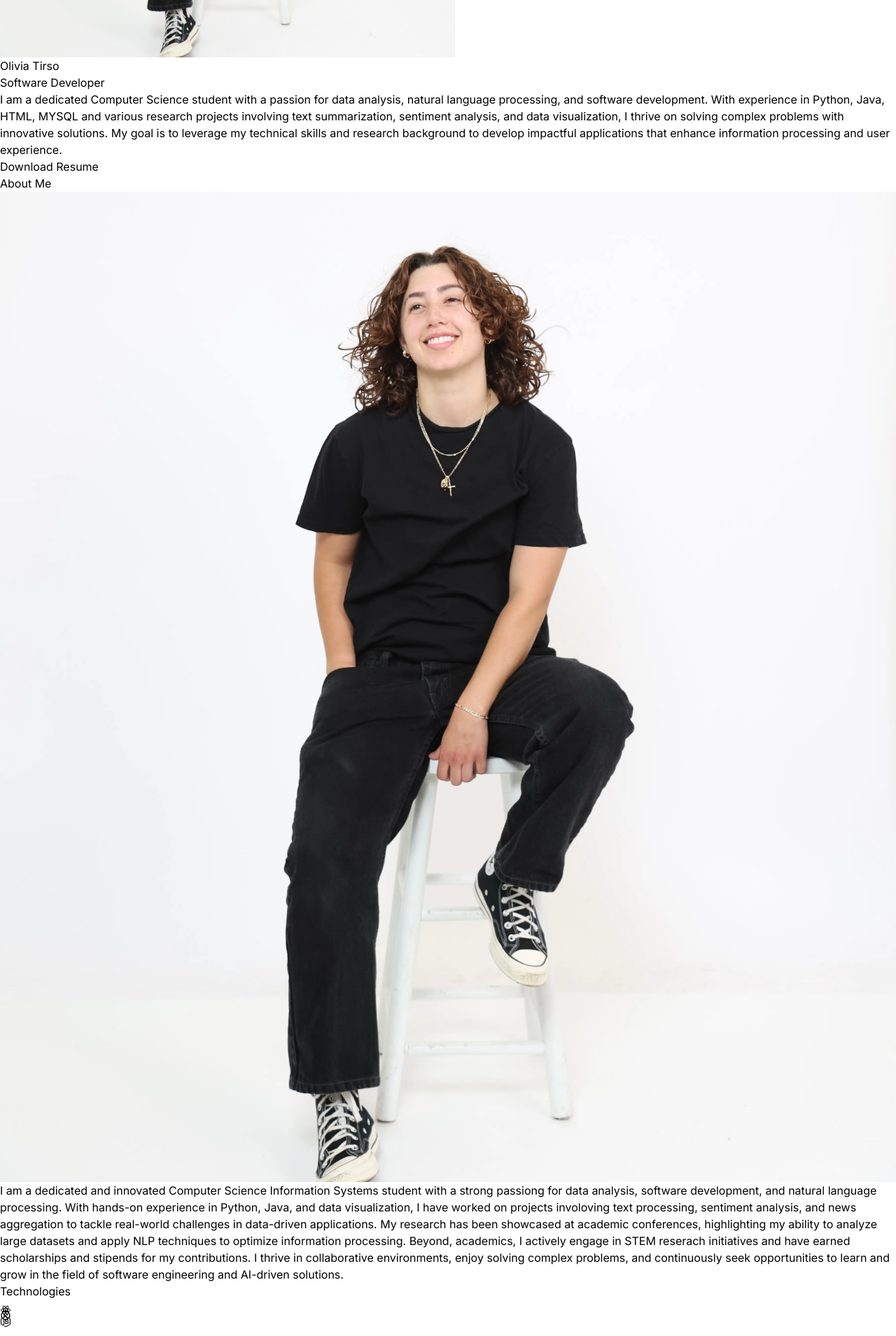
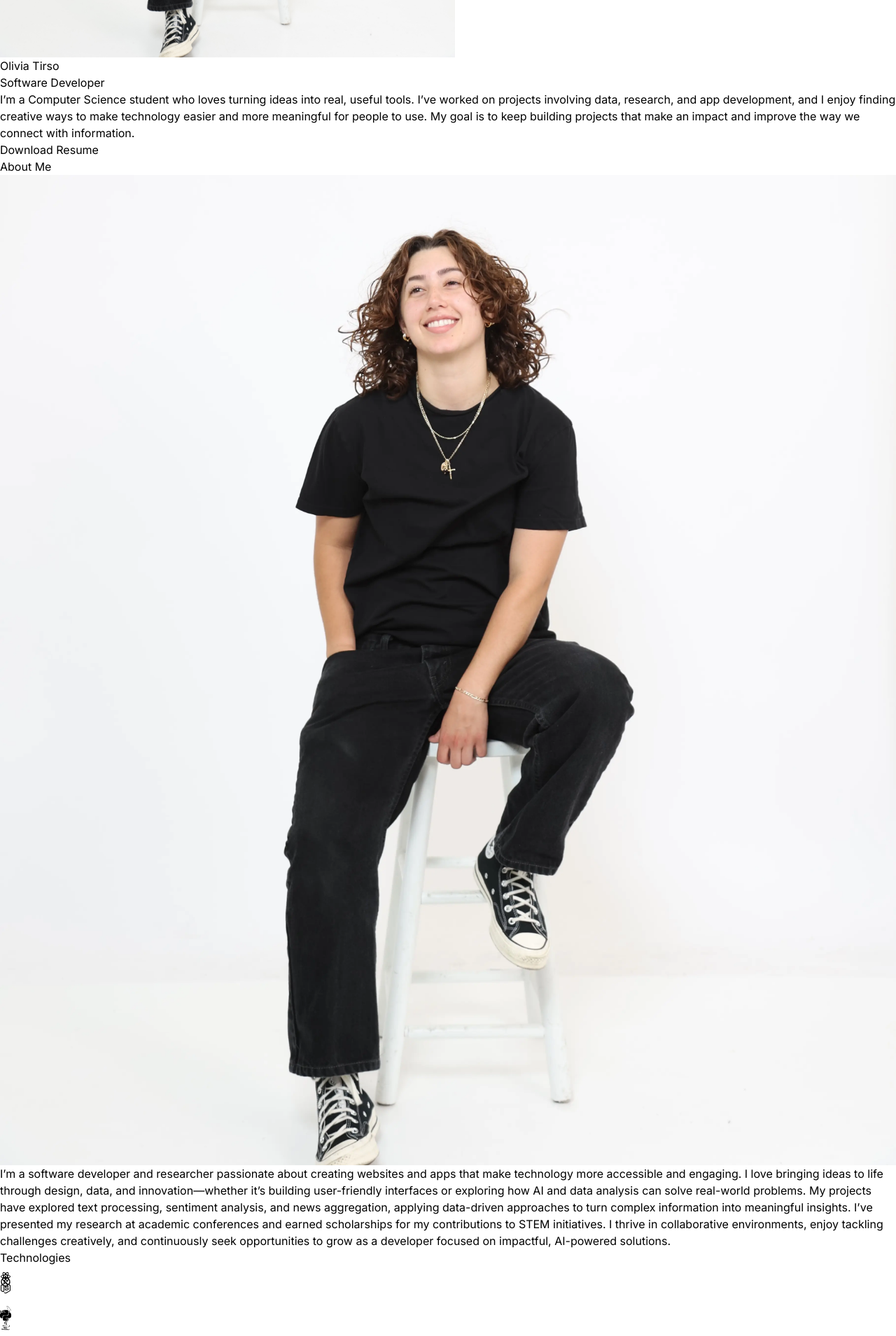
Before and after one commit to oliviatirso/olivia-tirso, a React (Vite) app: page / in a window 1280 px wide. Shown: the part 740-2649 px from the top of the page at 70% size. Built offline with nearby package versions, Linux system fonts and the light colour scheme.

Commit message:
updated 'about me'

```diff
--- a/src/components/Navbar.jsx
+++ b/src/components/Navbar.jsx
@@ -29,7 +29,7 @@ const Navbar = () => {
                    className="transform transition-transform duration-300 hover:scale-125 hover:text-gray-800">
                     <FaGithub />
                 </a>
-                <a href="https://www.instagram.com/in/livtirso/"
+                <a href="https://www.instagram.com/livtirso/"
                    target="_blank"
                    rel="noopener noreferrer"
                    aria-label="Instagram"
--- a/src/constants/index.jsx
+++ b/src/constants/index.jsx
@@ -3,21 +3,21 @@ import project2 from "../assets/TextSummarization.jpeg";
 import project3 from "../assets/projects/project-3.webp";
 import project4 from "../assets/projects/project-4.webp";
 
-export const HERO_CONTENT = `I am a dedicated Computer Science student with a passion for data
-analysis, natural language processing, and software development.
- With experience in Python, Java, HTML, MYSQL and various research projects involving text summarization, sentiment analysis,
- and data visualization, I thrive on solving complex problems with innovative solutions.
- My goal is to leverage my technical skills and research background to develop impactful applications
- that enhance information processing and user experience.`;
+export const HERO_CONTENT = `I’m a Computer Science student who loves turning ideas into real, useful tools.
+I’ve worked on projects involving data, research, and app development, and I enjoy finding creative ways to make
+technology easier and more meaningful for people to use. My goal is to keep building projects that make an impact
+and improve the way we connect with information.`;
 
-export const ABOUT_TEXT = `I am a dedicated and innovated Computer Science Information Systems student
- with a strong passiong for data analysis, software development, and natural language processing.
- With hands-on experience in Python, Java, and data visualization, I have worked on projects involoving text processing, sentiment analysis,
- and news aggregation to tackle real-world challenges in data-driven applications. My research has been showcased at academic conferences,
- highlighting my ability to analyze large datasets and apply NLP techniques to optimize information processing.
- Beyond, academics, I actively engage in STEM reserach initiatives and have earned scholarships and stipends for my contributions.
- I thrive in collaborative environments, enjoy solving complex problems, and continuously seek opportunities to learn and grow in the field of software
- engineering and AI-driven solutions.  `;
+export const ABOUT_TEXT = `I’m a software developer and researcher passionate about creating websites and apps that make
+technology more accessible and engaging. I love bringing ideas to life through design, data, and innovation—whether it’s
+building user-friendly interfaces or exploring how AI and data analysis can solve real-world problems.
+
+My projects have explored text processing, sentiment analysis, and news aggregation, applying data-driven approaches to
+turn complex information into meaningful insights. I’ve presented my research at academic conferences and earned scholarships
+for my contributions to STEM initiatives.
+
+I thrive in collaborative environments, enjoy tackling challenges creatively, and continuously seek opportunities to
+grow as a developer focused on impactful, AI-powered solutions.  `;
 
 export const EXPERIENCES = [
   {
```
